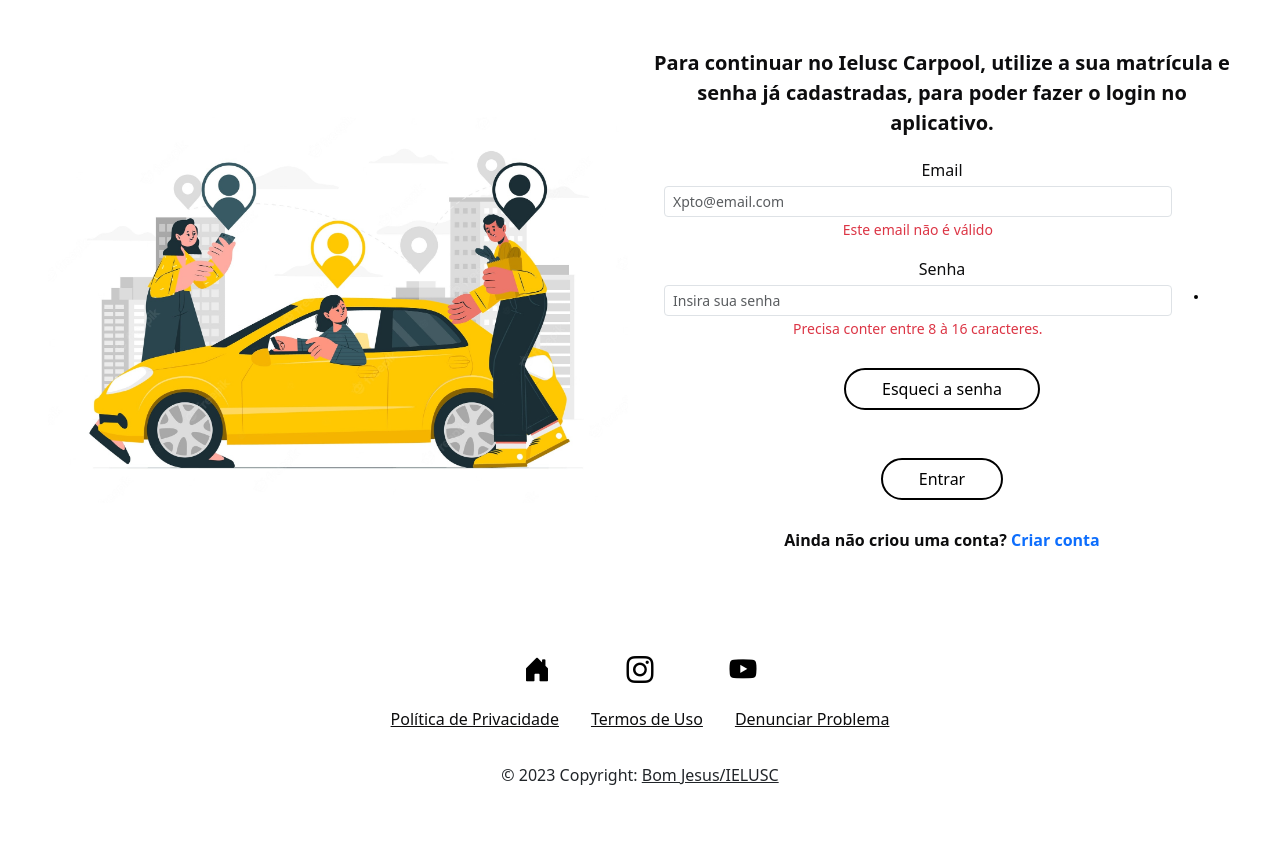
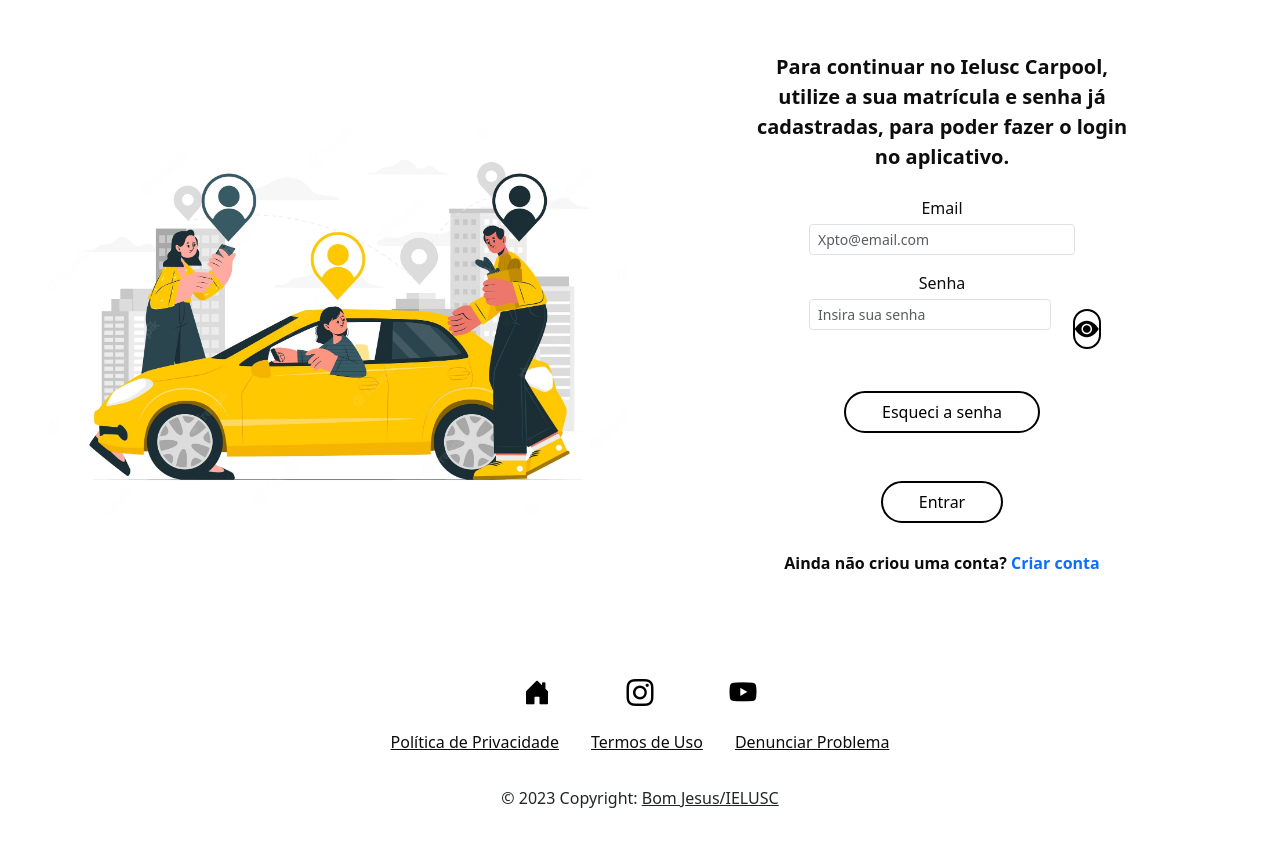
Before and after one commit to alexandresalvador/ieluscarpool, a Vue app: page /logar in a window 1280 px wide. Shown: the top 846 px of the page. Built offline with nearby package versions, Linux system fonts and the light colour scheme.

Commit message:
atualizado

```diff
--- a/package.json
+++ b/package.json
@@ -20,6 +20,7 @@
     "socket.io": "^4.5.2",
     "vue": "^2.6.14",
     "vue-router": "^3.5.1",
+    "vuelidate": "^0.7.7",
     "yarn": "^1.22.19"
   },
   "devDependencies": {
--- a/src/views/LoginView.vue
+++ b/src/views/LoginView.vue
@@ -5,25 +5,31 @@
         <img src="../assets/carpool7.jpg" alt="" />
       </div>
       <div class="home-text col">
-        <p class="fs-5">
-          Para continuar no Ielusc Carpool, utilize a sua matrícula e senha já
-          cadastradas, para poder fazer o login no aplicativo.
-        </p>
+        <div class="col d-flex justify-content-center py-1">
+          <div class="col-8">
+            <p class="fs-5">
+              Para continuar no Ielusc Carpool, utilize a sua matrícula e senha já
+              cadastradas, para poder fazer o login no aplicativo.
+            </p>
+          </div>
+        </div>
         <form>
-          <div class="col py-1 d-flex justify-content-center">
-            <div class="col-12">
+          <div class="col d-flex justify-content-center py-1">
+            <div class="col-6">
               <div class="row justify-content-center">
                 <label for="email" class="form-label row">
                   <span class="fs-6">Email</span>
-                  <div class="col-11">
+                  <div class="col">
                     <input
                       type="email"
                       class="form-control form-control-sm mt-1"
                       id="email"
                       placeholder="Xpto@email.com"
                       required
+                       v-model="$v.email.$model"
+                    :class="{ error: $v.email.$error, success: !$v.email.$error }"
                     />
-                    <div class="text-danger">
+                    <div v-if="$v.email.$error" class="text-danger">
                       <small>Este email não é válido</small>
                     </div>
                   </div>
@@ -33,11 +39,11 @@
           </div>
 
           <div class="col py-1 d-flex justify-content-center">
-            <div class="col-12">
+            <div class="col-6">
               <div class="row justify-content-center">
                 <label for="password" class="form-label row">
                   <span class="fs-6">Senha</span>
-                  <div class="col-11">
+                  <div class="col">
                     <input
                       :type="inputType"
                       minlength="8"
@@ -46,13 +52,18 @@
                       id="password"
                       placeholder="Insira sua senha"
                       required
+                      v-model="$v.password.$model"
+                    :class="{ error: $v.password.$error, success: !$v.password.$error }"
                     />
-                    <div class="text-danger">
+                    <div v-if="$v.password.$error" class="text-danger">
                       <small>Precisa conter entre 8 à 16 caracteres.</small>
                     </div>
                   </div>
                   <div class="col-1 d-flex align-items-start px-0 py-1">
-                    <button type="button" class="btn btn-default p-0"></button>
+                    <button @click="mostrarSenha" type="button" class="btn btn-default p-0">
+                       <i v-if="isPassword" class="bi bi-eye-fill fs-4"></i>
+                       <i v-else class="bi bi-eye-slash-fill fs-4"></i>
+                    </button>
                   </div>
                 </label>
               </div>
@@ -63,7 +74,7 @@
           </div>
           <div class="col py-1 d-flex justify-content-center">
             <div class="col-12 d-flex justify-content-center">
-              <section class="buttons" id="buttons">
+              <section  :disabled="$v.$invalid" class="buttons" type="submit" id="buttons">
                 <router-link to="/account-home" class="btn">Entrar</router-link>
               </section>
             </div>
@@ -85,9 +96,75 @@
 </template>
 
 <script>
+import {
+  required,
+  minLength,
+  maxLength,
+  email,
+} from 'vuelidate/lib/validators'
 export default {
   name: "LoginView",
-  components: {},
+  components: {
+
+  },
+ data() {
+    return {
+      email: '',
+      password: '',
+      inputType: 'password',
+    };
+  },
+  validations: {
+    email: {
+      required,
+      email,
+    },
+    password: {
+      required,
+      minLength: minLength(8),
+      maxLength: maxLength(16),
+    },
+  },
+  computed: {
+    isPassword() {
+      return this.inputType === 'password';
+    },
+  },
+  methods: {
+    signIn() {
+      const data = {
+        email: this.email,
+        password: this.password,
+      };
+      api
+        .post('/login', data)
+        .then((response) => {
+          const { _id } = response.data;
+          if (data.password === response.data.password) {
+            const userLogged = {
+              id: _id,
+              username: response.data.username,
+            };
+            localStorage.removeItem('userLogged');
+            localStorage.setItem('userLogged', JSON.stringify(userLogged));
+            console.log('User successfully logged');
+            this.$router.push({ path: `/perfil/${_id}` });
+          } else {
+            alert('Senha Incorreta!');
+          }
+        })
+        .catch((error) => {
+          console.log(error);
+        });
+    },
+    mostrarSenha() {
+      if (this.isPassword) {
+        this.inputType = 'text';
+      } else {
+        this.inputType = 'password';
+      }
+    },
+  },
 };
 </script>
 
```
Also changed, not shown: src/main.js (+4 -5 lines), 2 other files (tests, documents, lock files or other folders).
